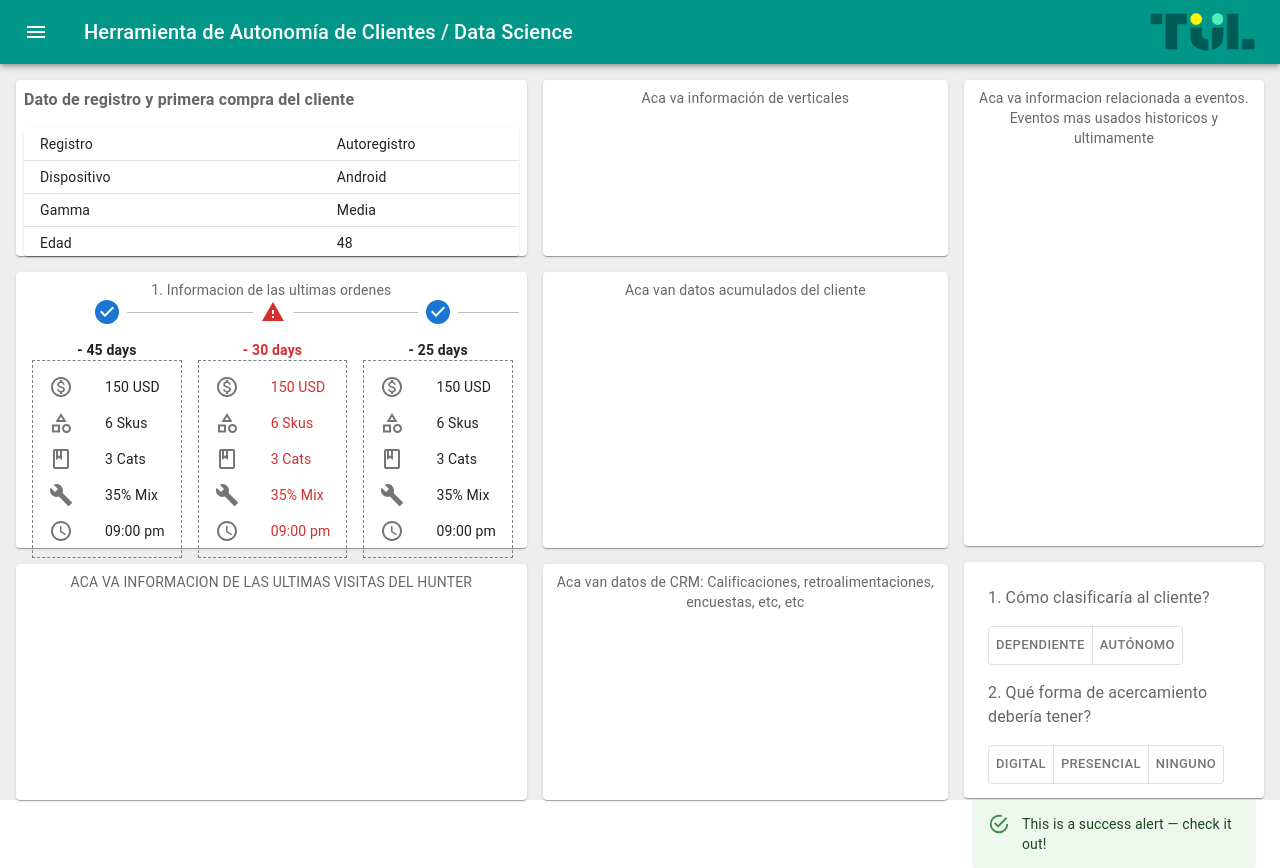
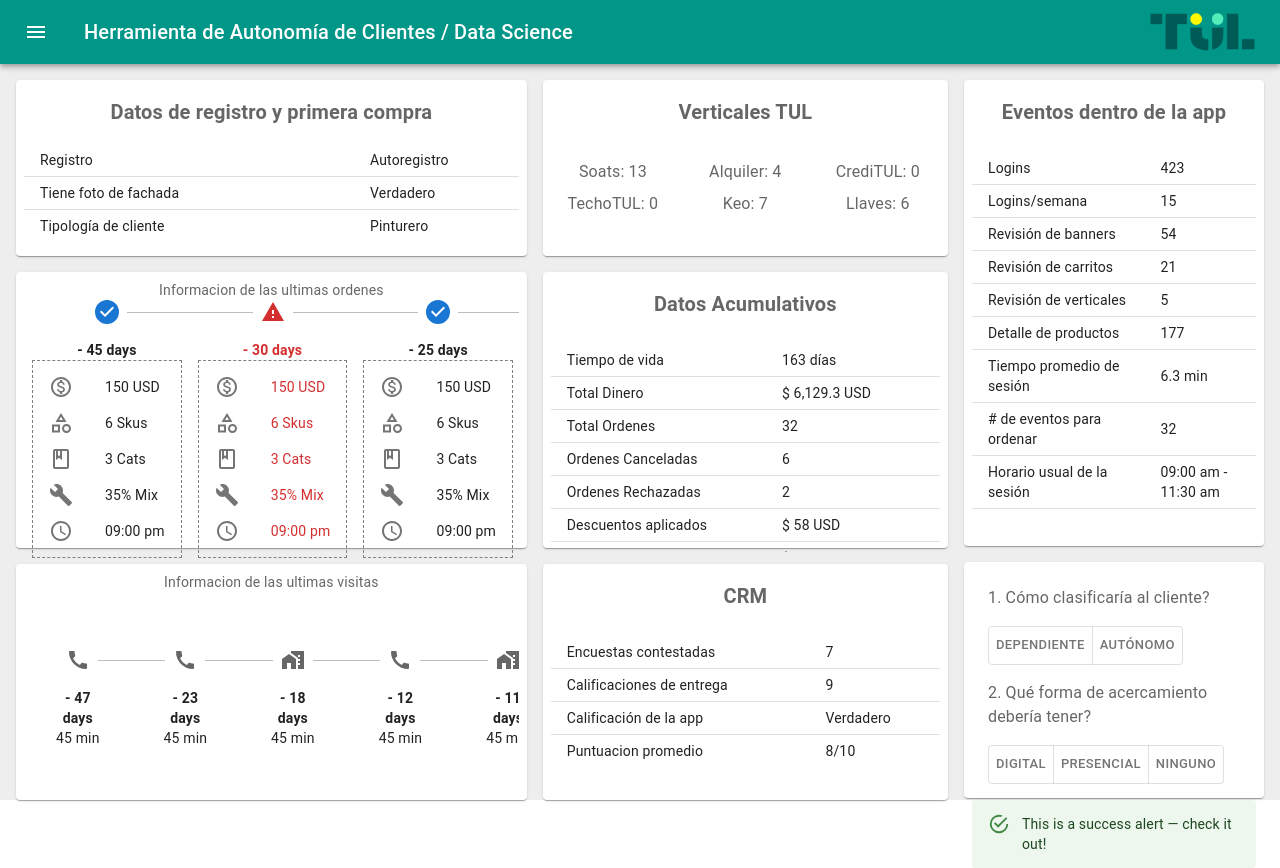
Before and after one commit to AndresFRomero/clients_labeller_frontend, a React (Create React App) app: page / in a window 1280 px wide. Built offline with nearby package versions, Linux system fonts and the light colour scheme.

Commit message:
front mvp

```diff
--- a/src/components/AcumStats.jsx
+++ b/src/components/AcumStats.jsx
@@ -1,10 +1,50 @@
 import React from 'react'
+import {Box, Paper, Typography, TableContainer, TableCell, TableRow, Table, TableBody} from '@mui/material'
+
+function createData(name, value) {
+    return { name, value };
+  }
+
+  const rows = [
+    createData('Tiempo de vida', '163 días'),
+    createData('Total Dinero', '$ 6,129.3 USD'),
+    createData('Total Ordenes', 32),
+    createData('Ordenes Canceladas', 6),
+    createData('Ordenes Rechazadas', 2),
+    createData('Descuentos aplicados', '$ 58 USD'),
+    createData('Tul creditos acumulados', '$ 184 USD'),
+    createData('Tul creditos expirados', '$ 31 USD'),
+    createData('Tul creditos redimidos', '$ 88 USD'),
+    createData('Frecuencia de pedido', '3.2 pedidos al mes'),
+    createData('Skus distintos', 21),
+    createData('Categorias distintas', 2),
+    createData('Mix acumulado', "12%")
+  ];
 
 const AcumStats = () => {
     return (
-        <div style = {{ height: "32.5vh"}}>
-            Aca van datos acumulados del cliente
-        </div>
+        <Box style = {{height: "32.5vh"}}>
+            <Typography variant = 'h6' style = {{fontWeight : 600}} sx = {{p:1, pb: 3}}>
+                Datos Acumulativos
+            </Typography>
+            <TableContainer style={{width: "100%", height: "80%" }}>
+                    <Table  size="small" aria-label="a dense table">
+                        <TableBody>
+                        {rows.map((row) => (
+                            <TableRow
+                            key={row.name}
+                            sx={{ '&:last-child td, &:last-child th': { border: 0 } }}
+                            >
+                            <TableCell component="th" scope="row">
+                                {row.name}
+                            </TableCell>
+                            <TableCell align="left">{row.value}</TableCell>
+                            </TableRow>
+                        ))}
+                        </TableBody>
+                    </Table>
+            </TableContainer>
+        </Box>
     )
 }
 
--- a/src/components/CRM.jsx
+++ b/src/components/CRM.jsx
@@ -1,12 +1,42 @@
 import React from 'react'
-import {Box} from '@mui/material'
+import {Box, Paper, Typography, TableContainer, Table, TableBody, TableRow, TableCell} from '@material-ui/core'
 
-function CRM() {
+function createData(name, value) {
+    return { name, value };
+  }
+
+  const rows = [
+    createData('Encuestas contestadas', 7),
+    createData('Calificaciones de entrega', 9),
+    createData('Calificación de la app', 'Verdadero'),
+    createData('Puntuacion promedio', '8/10')
+  ];
+
+const CRM = () => {
     return (
-        <Box style = {{ height: "27.5vh" }}>
-            Aca van datos de CRM: Calificaciones, retroalimentaciones, encuestas, etc, etc
-        </Box>
-    )
+                <Box style = {{height: "27.5vh"}}>
+                    <Typography variant = 'h6' style = {{fontWeight : 600}} sx = {{p:1, pb: 3}}>
+                        CRM
+                    </Typography>
+                    <TableContainer style={{width: "100%", height: "80%" }} >
+                            <Table  size="small" aria-label="a dense table">
+                                <TableBody>
+                                {rows.map((row) => (
+                                    <TableRow
+                                    key={row.name}
+                                    sx={{ '&:last-child td, &:last-child th': { border: 0 } }}
+                                    >
+                                    <TableCell component="th" scope="row">
+                                        {row.name}
+                                    </TableCell>
+                                    <TableCell align="left">{row.value}</TableCell>
+                                    </TableRow>
+                                ))}
+                                </TableBody>
+                            </Table>
+                    </TableContainer>
+                </Box>
+            )
 }
 
 export default CRM
--- a/src/components/EventStats.jsx
+++ b/src/components/EventStats.jsx
@@ -1,12 +1,50 @@
 import React from 'react'
-import {Rating} from '@material-ui/core'
+import {Box, Paper, Typography, TableContainer, Table, TableBody, TableRow, TableCell} from '@material-ui/core'
+
+function createData(name, value) {
+    return { name, value };
+  }
+
+  const rows = [
+    createData('Logins', 423),
+    createData('Logins/semana', 15),
+    createData('Revisión de banners', 54),
+    createData('Revisión de carritos', 21),
+    createData('Revisión de verticales', 5),
+    createData('Detalle de productos', 177),
+    createData('Tiempo promedio de sesión', '6.3 min'),
+    createData('# de eventos para ordenar', 32),
+    createData('Horario usual de la sesión', '09:00 am - 11:30 am'),
+    createData('Revisión de push notification', '12%'),
+    createData('Revisión de metodos de pago', 7),
+    createData('Revisión de perfil', 1),
+  ];
 
 const EventStats = () => {
     return (
-        <div style={{ height: "56.25vh"}}>
-            Aca va informacion relacionada a eventos. Eventos mas usados historicos y ultimamente
-        </div>
-    )
+                <Box style = {{height: "56.25vh"}}>
+                    <Typography variant = 'h6' style = {{fontWeight : 600}} sx = {{p:1, pb: 3}}>
+                        Eventos dentro de la app
+                    </Typography>
+                    <TableContainer style={{width: "100%", height: "80%" }} >
+                            <Table  size="small" aria-label="a dense table">
+                                <TableBody>
+                                {rows.map((row) => (
+                                    <TableRow
+                                    key={row.name}
+                                    sx={{ '&:last-child td, &:last-child th': { border: 0 } }}
+                                    >
+                                    <TableCell component="th" scope="row">
+                                        {row.name}
+                                    </TableCell>
+                                    <TableCell align="left">{row.value}</TableCell>
+                                    </TableRow>
+                                ))}
+                                </TableBody>
+                            </Table>
+                    </TableContainer>
+                </Box>
+            )
 }
 
 export default EventStats
--- a/src/components/FirstStats.jsx
+++ b/src/components/FirstStats.jsx
@@ -9,23 +9,26 @@
 
   const rows = [
     createData('Registro', 'Autoregistro'),
+    createData('Tiene foto de fachada', 'Verdadero'),
+    createData('Tipología de cliente', 'Pinturero'),
     createData('Dispositivo', 'Android'),
     createData('Gamma', 'Media'),
     createData('Edad', 48),
     createData('Tiene Hunter', 'Verdadero'),
-    createData('Tiempo de 1er Compra', '12 días'),
+    createData('Tiempo en hacer la 1era compra', '12 días'),
     createData('Valor Primera Orden', '$ 578.12 USD'),
     createData('Categorias', '5 distintas'),
-    createData('Mix', "20%")
+    createData('Mix', "21%"),
+
   ];
 
 const FirstStats = () => {
     return (
         <Box style = {{ height: "20vh" }}>
-            <Typography style={{textAlign:'left', fontWeight: 600}} sx = {{pb:2}}>
-                Dato de registro y primera compra del cliente
+            <Typography variant = 'h6' style = {{fontWeight : 600}} sx = {{p:1, pb: 2}}>
+                Datos de registro y primera compra
             </Typography>
-                <TableContainer style={{width: "100%", height: "80%" }} component={Paper}>
+                <TableContainer style={{width: "100%", height: "60%" }}>
                     <Table  size="small" aria-label="a dense table">
                         <TableBody>
                         {rows.map((row) => (
--- a/src/components/LastApproaches.jsx
+++ b/src/components/LastApproaches.jsx
@@ -1,10 +1,129 @@
 import React from 'react'
-import {Box} from '@mui/material'
+import {Box, TableContainer,StepIcon, Stepper, StepLabel,
+        Step, Typography} from '@mui/material'
+
+import CallIcon from '@mui/icons-material/Call';
+import HomeWorkIcon from '@mui/icons-material/HomeWork';
 
 const LastApproaches = () => {
+    const steps = [
+        {
+            elapsed_time: 47,
+            time: 45,
+            hour: "07:24 am",
+            approach: "Call"
+        },
+        {
+            elapsed_time: 23,
+            time: 45,
+            hour: "07:24 am",
+            approach: "Call"
+        },
+        {
+            elapsed_time: 18,
+            time: 45,
+            hour: "07:24 am",
+            approach: "Visit"
+        },
+        {
+            elapsed_time: 12,
+            time: 45,
+            hour: "07:24 am",
+            approach: "Call"
+        },
+        {
+            elapsed_time: 11,
+            time: 45,
+            hour: "07:24 am",
+            approach: "Visit"
+        },
+        {
+            elapsed_time: 10,
+            time: 45,
+            hour: "07:24 am",
+            approach: "Call"
+        },
+        {
+            elapsed_time: 9,
+            time: 45,
+            hour: "07:24 am",
+            approach: "Call"
+        },
+        {
+            elapsed_time: 8,
+            time: 45,
+            hour: "07:24 am",
+            approach: "Call"
+        },
+        {
+            elapsed_time: 2,
+            time: 45,
+            hour: "07:24 am",
+            approach: "Visit"
+        },
+        {
+            elapsed_time: 1.7,
+            time: 45,
+            hour: "07:24 am",
+            approach: "Visit"
+        },
+        {
+            elapsed_time: 2,
+            time: 45,
+            hour: "07:24 am",
+            approach: "Visit"
+        },
+        {
+            elapsed_time: 4,
+            time: 45,
+            hour: "07:24 am",
+            approach: "Visit"
+        },
+        {
+            elapsed_time: 5,
+            time: 45,
+            hour: "07:24 am",
+            approach: "Visit"
+        },
+        {
+            elapsed_time: 6,
+            time: 45,
+            hour: "07:24 am",
+            approach: "Call"
+        },
+        {
+            elapsed_time: 14,
+            time: 45,
+            hour: "07:24 am",
+            approach: "Visit"
+        },
+        {
+            elapsed_time: 0.5,
+            time: 45,
+            hour: "07:24 am",
+            approach: "Visit"
+        }
+      ];
+
     return (
-        <Box style = {{ height: "27.5vh" }} >
-            ACA VA INFORMACION DE LAS ULTIMAS VISITAS DEL HUNTER
+        <Box sx={{ width: '100%', height: "27.5vh" }}>
+            Informacion de las ultimas visitas
+            <TableContainer sx = {{ overflowX: 'auto', overflowY: 'auto', pb: 6, pt: 7}}>
+            <Stepper activeStep={20}  alternativeLabel>
+                {steps.map((dict) => (
+                <Step key={dict.elapsed_time} sx = {{ pr: 4, pl: 4 }}>
+                    <StepLabel StepIconComponent={dict.approach === "Call" ? CallIcon:HomeWorkIcon}>
+                        <Typography style={{ fontWeight: 600 }} variant="body2" component="h6">
+                            - {dict.elapsed_time} days
+                        </Typography>
+                            <Typography style={{whiteSpace: "nowrap"}} variant = "body2">
+                                {dict.time} min
+                            </Typography>
+                    </StepLabel>
+                </Step>
+                ))}
+            </Stepper>
+            </TableContainer>
         </Box>
     )
 }
--- a/src/components/LastOrders.jsx
+++ b/src/components/LastOrders.jsx
@@ -89,7 +89,7 @@
 
     return (
         <Box sx={{ width: '100%', height: "32.5vh" }}>
-            1. Informacion de las ultimas ordenes
+            Informacion de las ultimas ordenes
             <TableContainer sx = {{ overflowX: 'auto', overflowY: 'auto', pb: 2}}>
             <Stepper activeStep={10} alternativeLabel>
                 {steps.map((dict) => (
--- a/src/components/Verticals.jsx
+++ b/src/components/Verticals.jsx
@@ -1,10 +1,44 @@
 import React from 'react'
-import {Box} from '@mui/material'
+import {Box, Grid, Paper, Typography} from '@mui/material'
 
-function Verticals() {
+const Verticals = () => {
     return (
         <Box style = {{height: "20vh"}}>
-            Aca va información de verticales
+            <Typography variant = 'h6' style = {{fontWeight : 600}} sx = {{p:1, pb: 4}}>
+                Verticales TUL
+            </Typography>
+            <Grid container spacing={"1vh"}>
+                <Grid item sm={4} md={4} xs={12}>
+                    <Typography variant = 'body1'>
+                            Soats: 13
+                    </Typography>
+                </Grid>
+                <Grid item sm={4} md={4} xs={12}>
+                    <Typography variant = 'body1'>
+                            Alquiler: 4
+                    </Typography>
+                </Grid>
+                <Grid item sm={4} md={4} xs={12}>
+                    <Typography variant = 'body1'>
+                            CrediTUL: 0
+                    </Typography>
+                </Grid>
+                <Grid item sm={4} md={4} xs={12}>
+                    <Typography variant = 'body1'>
+                            TechoTUL: 0
+                    </Typography>
+                </Grid>
+                <Grid item sm={4} md={4} xs={12}>
+                    <Typography variant = 'body1'>
+                            Keo: 7
+                    </Typography>
+                </Grid>
+                <Grid item sm={4} md={4} xs={12}>
+                    <Typography variant = 'body1'>
+                            Llaves: 6
+                    </Typography>
+                </Grid>
+            </Grid>
         </Box>
     )
 }
```
